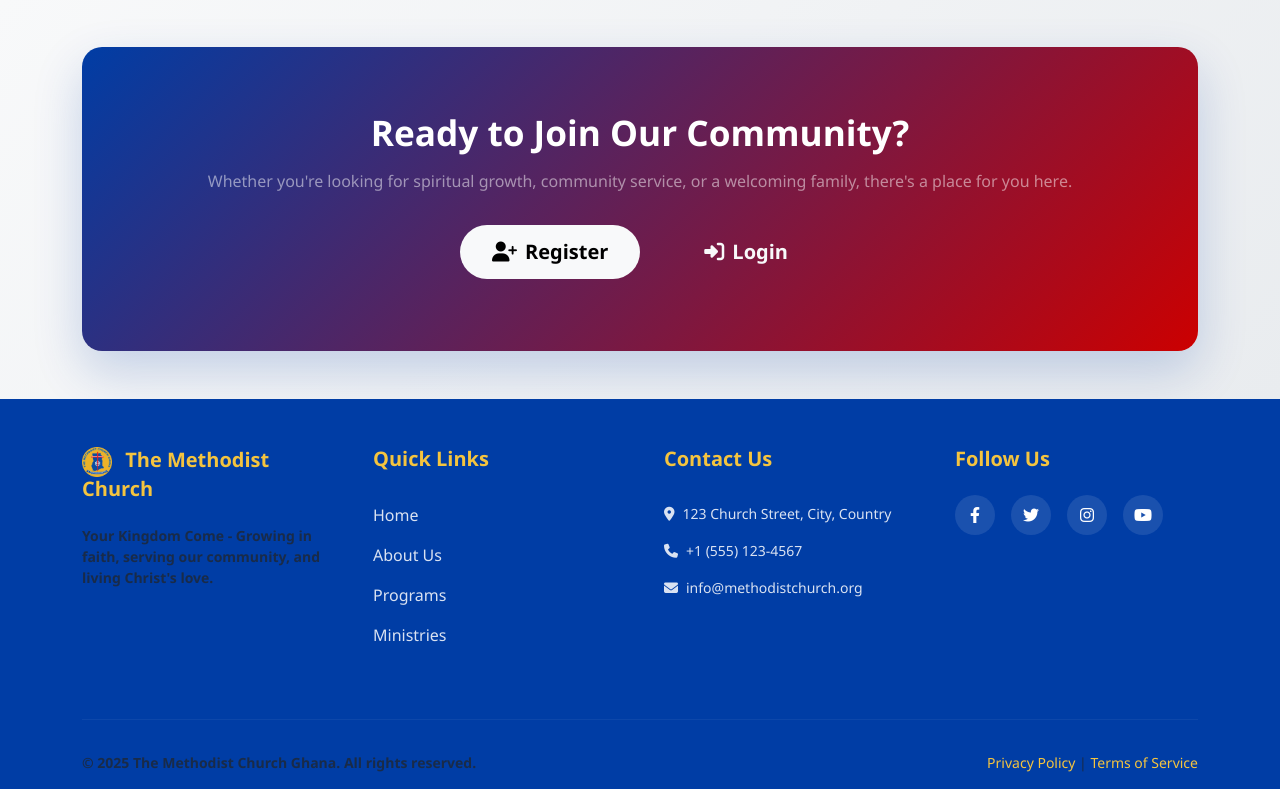
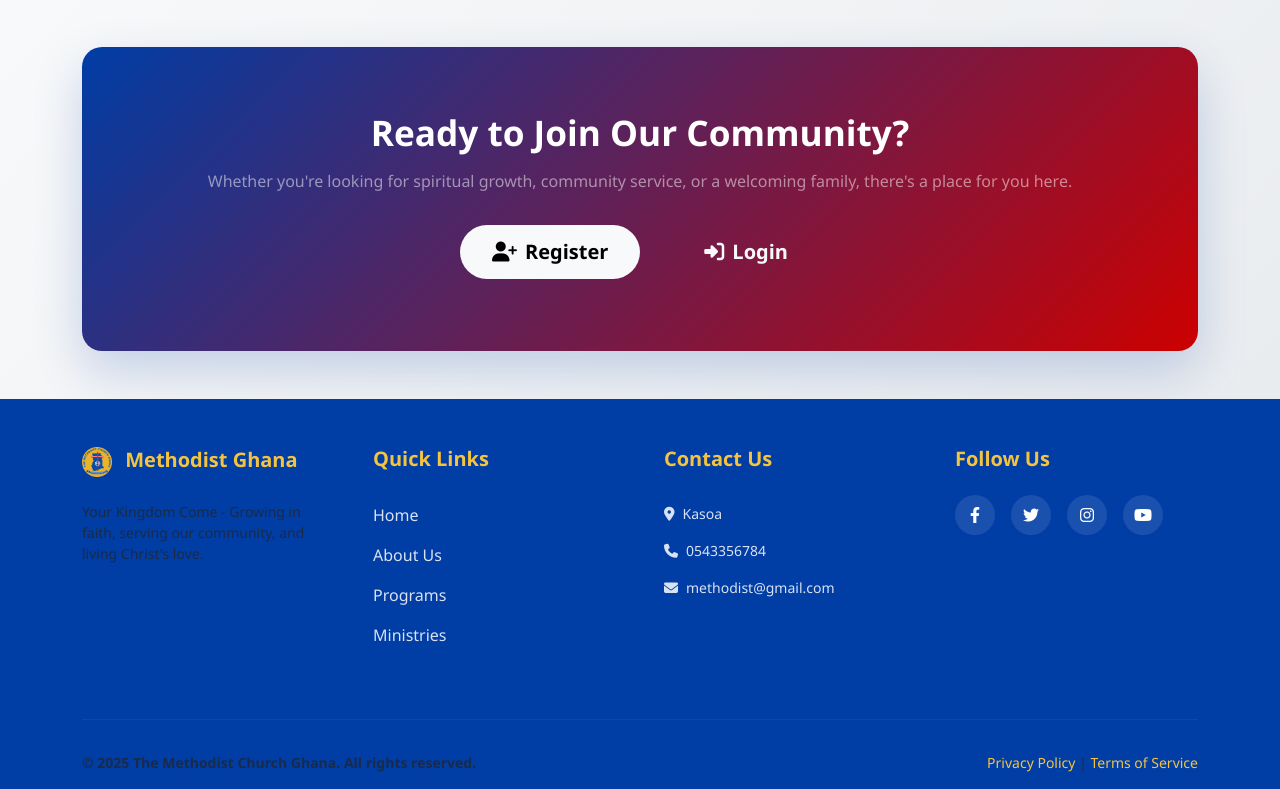
Before and after one commit to EbenezerQuayson/church_management_system, a PHP site: page /church_management_system/home.php in a window 1280 px wide. Shown: the part 2876-3665 px from the top of the page. Run offline with PHP 8.4, Linux system fonts and the light colour scheme; data comes from the database, SQL or seed files in the repository.

Commit message:
Fetching footer details from database and updating contact information and images.

```diff
--- a/public/home.php
+++ b/public/home.php
@@ -12,7 +12,9 @@ $primary_color = '#003DA5';
 $secondary_color = '#CC0000';
 $accent_color = '#F4C43F';
 $church_tagline = 'Growing in faith, serving our community, and living Christ\'s love.';
-
+$church_address = '123 Church Street, City, Country';
+$church_email = 'info@church.com';
+$church_phone = '+1 (555) 123-4567';
 try {
     require_once(__DIR__ . '/../config/database.php');
     $db = Database::getInstance();
@@ -23,7 +25,9 @@ try {
         if ($setting['setting_key'] === 'church_motto') $church_motto = $setting['setting_value'];
         if ($setting['setting_key'] === 'primary_color') $primary_color = $setting['setting_value'];
         if ($setting['setting_key'] === 'secondary_color') $secondary_color = $setting['setting_value'];
-        if ($setting['setting_key'] === 'accent_color') $accent_color = $setting['setting_value'];
+        if ($setting['setting_key'] === 'church_address') $church_address = $setting['setting_value'];
+        if ($setting['setting_key'] === 'church_email') $church_email = $setting['setting_value'];
+        if ($setting['setting_key'] === 'church_phone') $church_phone = $setting['setting_value'];
     }
 
     $events = $db->fetchAll("SELECT * FROM events WHERE status = 'scheduled' AND event_date >= CURDATE() ORDER BY event_date ");
@@ -103,7 +107,7 @@ try {
             <div class="row align-items-center g-4">
                 <div class="col-lg-6">
                     <div class="about-image-wrapper">
-                        <img src="<?php echo BASE_URL; ?>/assets/images/church-sanctuary.jpg" alt="Church Sanctuary" class="img-fluid rounded-3">
+                        <img src="<?php echo BASE_URL; ?>/assets/images/church_sanctuary.jpg" alt="Church Sanctuary" class="img-fluid rounded-3">
                     </div>
                 </div>
                 <div class="col-lg-6">
@@ -320,9 +324,9 @@ try {
                     <div class="footer-section">
                         <h5 class="footer-title">
                             <img src="<?php echo BASE_URL ?>/assets/images/methodist-logo.png" alt="Logo" style="height: 30px;" class="me-2">
-                            The Methodist Church
+                            <?php echo htmlspecialchars($church_name)?>
                         </h5>
-                        <b><p class="text-muted small">Your Kingdom Come - Growing in faith, serving our community, and living Christ's love.</p></b>
+                        <p class="text-muted small"><?php echo htmlspecialchars($church_motto)?> - <?php echo htmlspecialchars($church_tagline)?></p>
                     </div>
                 </div>
                 <div class="col-md-6 col-lg-3">
@@ -340,9 +344,9 @@ try {
                     <div class="footer-section">
                         <h5 class="footer-title">Contact Us</h5>
                         <ul class="footer-links small">
-                            <li><i class="fas fa-map-marker-alt me-2"></i>123 Church Street, City, Country</li>
-                            <li><i class="fas fa-phone me-2"></i>+1 (555) 123-4567</li>
-                            <li><i class="fas fa-envelope me-2"></i>info@methodistchurch.org</li>
+                            <li><i class="fas fa-map-marker-alt me-2"></i><?php echo htmlspecialchars($church_address)?></li>
+                            <li><i class="fas fa-phone me-2"></i><?php echo htmlspecialchars($church_phone)?></li>
+                            <li><i class="fas fa-envelope me-2"></i><?php echo htmlspecialchars($church_email)?></li>
                         </ul>
                     </div>
                 </div>
```
